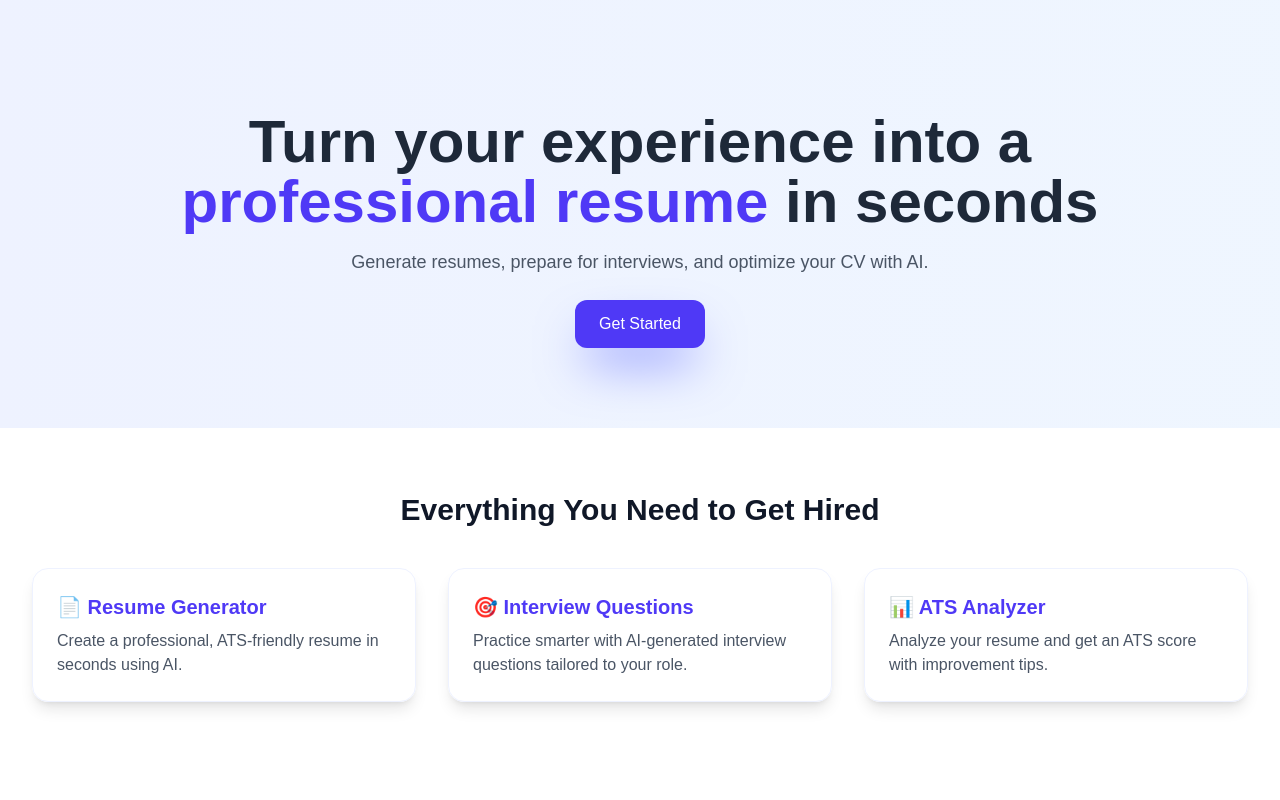
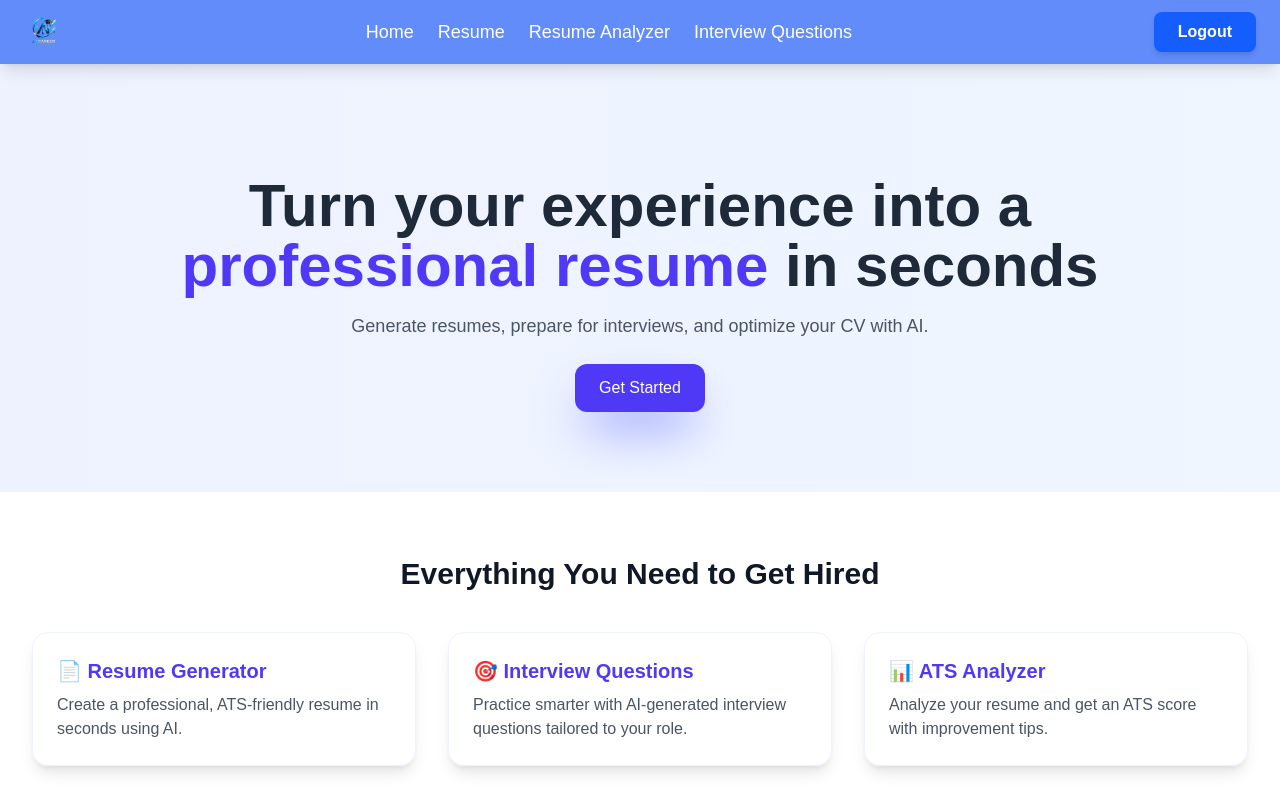
Before and after one commit to smabdullah958/AI-Career-Assistant, a Next.js app in the folder Frontend/: page / in a window 1280 px wide. Shown: the top 800 px of the page. Built offline with nearby package versions, Linux system fonts and the light colour scheme; no server answers.

Commit message:
add logo

```diff
--- a/Frontend/Component/Header.jsx
+++ b/Frontend/Component/Header.jsx
@@ -10,7 +10,7 @@ const Header = () => {
         <div className="relative size-10 2xl:size-36">
           <Image
             loading="lazy"
-            src="/logo.avif"
+            src="/logo.png"
             alt="logo"
             fill
             className="object-contain"
--- a/Frontend/Component/MobileHeader.jsx
+++ b/Frontend/Component/MobileHeader.jsx
@@ -21,7 +21,7 @@ const AdminMobileHeader = () => {
         <div className="relative w-16 h-20">
           <Image
             loading="lazy"
-            src="/logo.avif"
+            src="/logo.png"
             alt="logo"
             fill
             className="object-contain"
--- a/Frontend/app/(userDashboard)/layout.js
+++ /dev/null
@@ -1,19 +0,0 @@
-import { Toaster } from "react-hot-toast";
-export const metadata = {
-  title: "AI Career Assistant",
-  description: "Generated by create next app",
-};
-import Header from "@/Component/Header";
-import MobileHeader from "@/Component/MobileHeader";
-import Footer from "@/Component/Footer";
-export default function RootLayout({ children }) {
-  return (
-    <>
-      <MobileHeader />
-      <Header />
-      {children}
-      <Toaster position="top-center" reverseOrder={false} />
-      <Footer />
-    </>
-  );
-}
--- a/Frontend/app/layout.js
+++ b/Frontend/app/layout.js
@@ -2,16 +2,34 @@ import "./globals.css";
 import StoreProvider from "./StoreProvider";
 import CheckLogin from "./CheckLogin";
 export const metadata = {
-  title: "Clothing Store",
+  title: "AI Career Assistant",
   description: "Generated by create next app",
+  icons: { icon: "/logo.png" },
 };
+
+// /for toast
+import { Toaster } from "react-hot-toast";
+
+import Header from "@/Component/Header";
+import MobileHeader from "@/Component/MobileHeader";
+import Footer from "@/Component/Footer";
+
 export default function RootLayout({ children }) {
   return (
     <html lang="en">
       <body>
         <StoreProvider>
           <CheckLogin />
+
+          {/* header and also mobile heaer */}
+          <MobileHeader />
+          <Header />
+
           {children}
+
+          {/* toast an also foother */}
+          <Toaster position="top-center" reverseOrder={false} />
+          <Footer />
         </StoreProvider>
       </body>
     </html>
--- a/Frontend/package.json
+++ b/Frontend/package.json
@@ -3,7 +3,7 @@
   "version": "0.1.0",
   "private": true,
   "scripts": {
-    "dev": "next dev",
+    "dev": "next dev --webpack",
     "build": "next build",
     "start": "next start",
     "lint": "eslint"
```
Also changed, not shown: Frontend/public/logo.avif (deleted), Frontend/public/logo.png (added).
